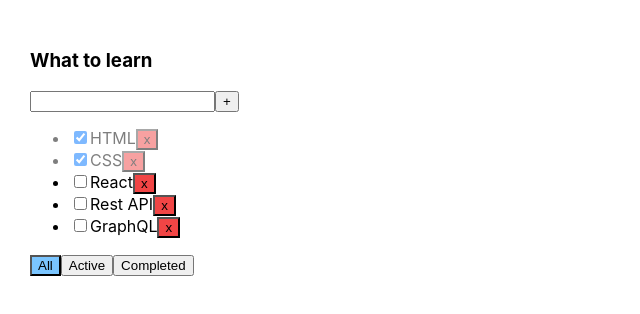
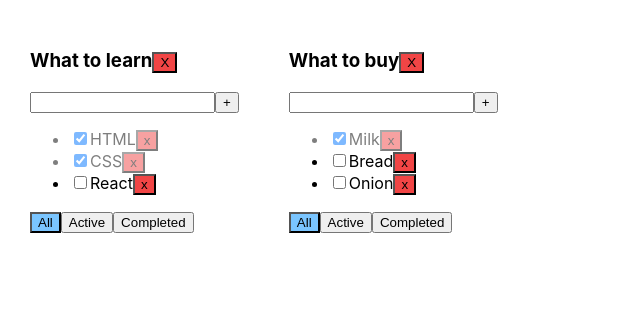
Before and after one commit to lergns/iti-todolist, a React (Create React App) app: page / in a window 1280 px wide. Shown: the top 314 px of the page, without its empty margins (0-640 px from the left). Built offline with nearby package versions, Linux system fonts and the light colour scheme.

Commit message:
todolist 5 lessons

```diff
--- a/src/App.tsx
+++ b/src/App.tsx
@@ -11,71 +11,123 @@ export type TaskType = {
 
 export type FilterValuesType = "all" | "active" | "completed";
 
+export type ToDoListStateType = {
+  id: string;
+  title: string;
+  filter: FilterValuesType;
+}; // type of todolist
+
+export type TasksStateType = {
+  [key: string]: Array<TaskType>;
+};
+
 function App() {
   // BLL:
-  const [tasks, setTasks] = useState<Array<TaskType>>([
+  const toDoListID_1 = v1();
+  const toDoListID_2 = v1(); // todolists' ids are stored in variables
+
+  const [toDoLists, setToDoLists] = useState<Array<ToDoListStateType>>([
+    { id: toDoListID_1, title: "What to learn", filter: "all" },
+    { id: toDoListID_2, title: "What to buy", filter: "all" },
+  ]); // todolists' state
+
+  const [tasks, setTasks] = useState<TasksStateType>({
+    [toDoListID_1]: [
+      // [toDoListID_1] has to be in [] so that JS understands it is not newly-created property with local scope, but reference to a variable from scope chain !
       { id: v1(), title: "HTML", isDone: true },
       { id: v1(), title: "CSS", isDone: true },
       { id: v1(), title: "React", isDone: false },
-    { id: v1(), title: "Rest API", isDone: false },
-    { id: v1(), title: "GraphQL", isDone: false },
-  ]);
+    ],
+    [toDoListID_2]: [
+      { id: v1(), title: "Milk", isDone: true },
+      { id: v1(), title: "Bread", isDone: false },
+      { id: v1(), title: "Onion", isDone: false },
+    ],
+  }); // tasks' state; associative array; todolists and tasks are linked via unique ids stored in variables
 
-  function removeTask(taskID: string) {
-    const filteredTasks = tasks.filter((task) => task.id !== taskID);
-    setTasks(filteredTasks);
+  function removeTask(toDoListID: string, taskID: string) {
+    tasks[toDoListID] = tasks[toDoListID].filter((task) => task.id !== taskID); // filtering out task to be removed by certain taskID
+    setTasks({ ...tasks }); // passing new object with COPY of tasks object without removed task - object immutability principle of the functional programming !
   }
 
-  function addTask(title: string) {
+  function addTask(toDoListID: string, title: string) {
     const newTask: TaskType = {
       id: v1(),
       title,
       isDone: false,
-    };
+    }; // creating new task with received title
 
-    const updatedTasks = [newTask, ...tasks];
-    setTasks(updatedTasks);
+    const updatedTasks = [newTask, ...tasks[toDoListID]]; // creating new array with copy of tasks of a certain todolist + its newTask
+    setTasks({ ...tasks, [toDoListID]: updatedTasks }); // setting copy of tasks with updatedTasks (of a certain todolist, defined by toDoListID received from UI via callback) array, which contains new task
   }
 
-  function changeTaskStatus(taskID: string, newIsDoneValue: boolean) {
-    const checkedTasks = tasks.map((task) =>
+  function changeTaskStatus(
+    toDoListID: string,
+    taskID: string,
+    newIsDoneValue: boolean
+  ) {
+    const checkedTasks = tasks[toDoListID].map((task) =>
       task.id === taskID ? { ...task, isDone: newIsDoneValue } : task
-    ); /* if task.id (each task out of the whole mapped tasks array, its .id property) === taskID (received as function's parameter), change THIS task's .isDone value to newIsDoneValue (also received as function's parameter), for other task's - return them as they are */
+    );
 
-    setTasks(checkedTasks); // update state with newly-checked tasks array (or, due to immutability principle, copy of original tasks array with one task's .isDone changed !)
+    setTasks({ ...tasks, [toDoListID]: checkedTasks });
   }
 
-  const [toDoListFilter, setToDoListFilter] = useState<FilterValuesType>("all");
-
-  function changeToDoListFilter(newFilterValue: FilterValuesType) {
-    setToDoListFilter(newFilterValue);
+  function changeToDoListFilter(
+    toDoListID: string,
+    newFilterValue: FilterValuesType
+  ) {
+    setToDoLists(
+      toDoLists.map((toDoList) =>
+        toDoList.id === toDoListID
+          ? { ...toDoList, filter: newFilterValue }
+          : toDoList
+      )
+    );
   }
 
-  function getTasksForToDoList() {
-    switch (toDoListFilter) {
+  function removeToDoList(toDoListID: string) {
+    setToDoLists(toDoLists.filter((toDoList) => toDoList.id !== toDoListID));
+    delete tasks[toDoListID]; // deleting tasks of deleted todolist as well as todolist itself
+  }
+
+  function getTasksForToDoList(toDoList: ToDoListStateType): Array<TaskType> {
+    switch (toDoList.filter) {
       case "active":
-        return tasks.filter((task) => !task.isDone);
+        return tasks[toDoList.id].filter((task) => !task.isDone);
 
       case "completed":
-        return tasks.filter((task) => task.isDone);
+        return tasks[toDoList.id].filter((task) => task.isDone);
 
       default:
-        return tasks;
+        return tasks[toDoList.id];
     }
   }
 
   // UI:
   return (
     <div className="App">
+      {toDoLists.map((toDoList) => {
+        {
+          /* mapping through the whole todolists state array and for each todolist returning JSX */
+        }
+        return (
           <TodoList
-        title={"What to learn"}
-        toDoListFilter={toDoListFilter}
-        tasks={getTasksForToDoList()}
+            key={
+              toDoList.id
+            } /* key - reserved React keyword; it has to be set since we're inside of .map() method ! */
+            id={toDoList.id}
+            title={toDoList.title}
+            toDoListFilter={toDoList.filter}
+            tasks={getTasksForToDoList(toDoList)}
             removeTask={removeTask}
+            removeToDoList={removeToDoList}
             addTask={addTask}
             changeToDoListFilter={changeToDoListFilter}
             changeTaskStatus={changeTaskStatus}
           />
+        );
+      })}
     </div>
   );
 }
--- a/src/TodoList.tsx
+++ b/src/TodoList.tsx
@@ -1,25 +1,34 @@
 import React, { KeyboardEvent, ChangeEvent, useState } from "react";
 import { FilterValuesType, TaskType } from "./App";
 
-type TodoListPropsType = {
+type ToDoListPropsType = {
+  id: string;
   title: string;
   toDoListFilter: FilterValuesType;
   tasks: Array<TaskType>;
-  removeTask: (taskID: string) => void;
-  addTask: (title: string) => void;
-  changeToDoListFilter: (newFilterValue: FilterValuesType) => void;
-  changeTaskStatus: (taskID: string, newIsDoneValue: boolean) => void;
+  removeTask: (toDoListID: string, taskID: string) => void;
+  addTask: (toDoListID: string, title: string) => void;
+  changeToDoListFilter: (
+    toDoListID: string,
+    newFilterValue: FilterValuesType
+  ) => void;
+  removeToDoList: (toDoListID: string) => void;
+  changeTaskStatus: (
+    toDoListID: string,
+    taskID: string,
+    newIsDoneValue: boolean
+  ) => void; // adding toDoListID: string to props' callbacks
 };
 
-export function TodoList(props: TodoListPropsType) {
+export function TodoList(props: ToDoListPropsType) {
   const [newTaskTitle, setNewTaskTitle] = useState<string>("");
-  const [error, setError] = useState<string | null>(null);
+  const [error, setError] = useState<string | null>(null); // managing local state of each todolist
 
   const tasksRendered = props.tasks.map((task) => {
-    const onRemoveTask = () => props.removeTask(task.id); // declaring onRemoveTask() and changeStatus() inside of the .map() method, so that these functions are available for all tasks !
+    const onRemoveTask = () => props.removeTask(props.id, task.id); // order of parameters depends on props type (ToDoListPropsType) !
 
     const changeTaskStatus = (event: ChangeEvent<HTMLInputElement>) =>
-      props.changeTaskStatus(task.id, event.currentTarget.checked); // task.id - each task from the mapped tasks array (tasksRendered() parent function !); newIsDoneValue is taken from event.currentTarget.checked
+      props.changeTaskStatus(props.id, task.id, event.currentTarget.checked);
 
     // return of tasksRendered()
     return (
@@ -35,11 +44,11 @@ export function TodoList(props: TodoListPropsType) {
         </button>
       </li>
     );
-  }); // adding className "is-done" if task.isDone === true
+  });
 
   const changeTitle = (event: ChangeEvent<HTMLInputElement>) => {
     setNewTaskTitle(event.currentTarget.value);
-    setError(null); // when changing the input - error === null
+    setError(null);
   };
 
   const onKeyPressAddTask = (event: KeyboardEvent<HTMLInputElement>) => {
@@ -47,30 +56,38 @@ export function TodoList(props: TodoListPropsType) {
   };
 
   const addTask = () => {
-    const trimmedNewTaskTitle = newTaskTitle.trim(); // .trim() trims free spaces from both before and after string
-    if (trimmedNewTaskTitle) props.addTask(trimmedNewTaskTitle);
-    // truthy/falsy value - prohibits adding "" as new task
-    else setError("Title is required"); // if trimmedNewTaskTitle === false (falsy value), error === "Title is required"
+    const trimmedNewTaskTitle = newTaskTitle.trim();
+    if (trimmedNewTaskTitle) props.addTask(props.id, trimmedNewTaskTitle);
+    else setError("Title is required");
 
-    setNewTaskTitle(""); // clearing the input field
+    setNewTaskTitle("");
   };
 
-  const setAllFilterValue = () => props.changeToDoListFilter("all");
-  const setActiveFilterValue = () => props.changeToDoListFilter("active");
-  const setCompletedFilterValue = () => props.changeToDoListFilter("completed");
+  const setAllFilterValue = () => props.changeToDoListFilter(props.id, "all");
+  const setActiveFilterValue = () =>
+    props.changeToDoListFilter(props.id, "active");
+  const setCompletedFilterValue = () =>
+    props.changeToDoListFilter(props.id, "completed"); // passing toDoListID and newFilterValue from UI (callback on click on certain todolist) to BLL's setToDoLists() !
 
   const allButtonFilter = props.toDoListFilter === "all" ? "active-filter" : "";
   const activeButtonFilter =
     props.toDoListFilter === "active" ? "active-filter" : "";
   const completedButtonFilter =
-    props.toDoListFilter === "completed" ? "active-filter" : ""; // assigning class depending on the ternary operator
+    props.toDoListFilter === "completed" ? "active-filter" : "";
 
-  const errorText = error ? <div className={"error-text"}>{error}</div> : null; // if error === true (if setError has set error to "Title is required" --> truthy value !), render it inside of a <div>
+  const errorText = error ? <div className={"error-text"}>{error}</div> : null;
+
+  const removeToDoList = () => props.removeToDoList(props.id);
 
   // return of TodoList()
   return (
     <div>
-      <h3>{props.title}</h3>
+      <h3>
+        {props.title}
+        <button onClick={removeToDoList} className={"btn-remove"}>
+          X
+        </button>
+      </h3>
       <div>
         <input
           value={newTaskTitle}
@@ -79,7 +96,7 @@ export function TodoList(props: TodoListPropsType) {
           className={error ? "error" : ""}
         />
         <button onClick={addTask}>+</button>
-        {errorText} {/* conditional rendering of errorText */}
+        {errorText}
       </div>
       <ul>{tasksRendered}</ul>
 
```
Lines whose indentation alone changed are shown as unchanged.
